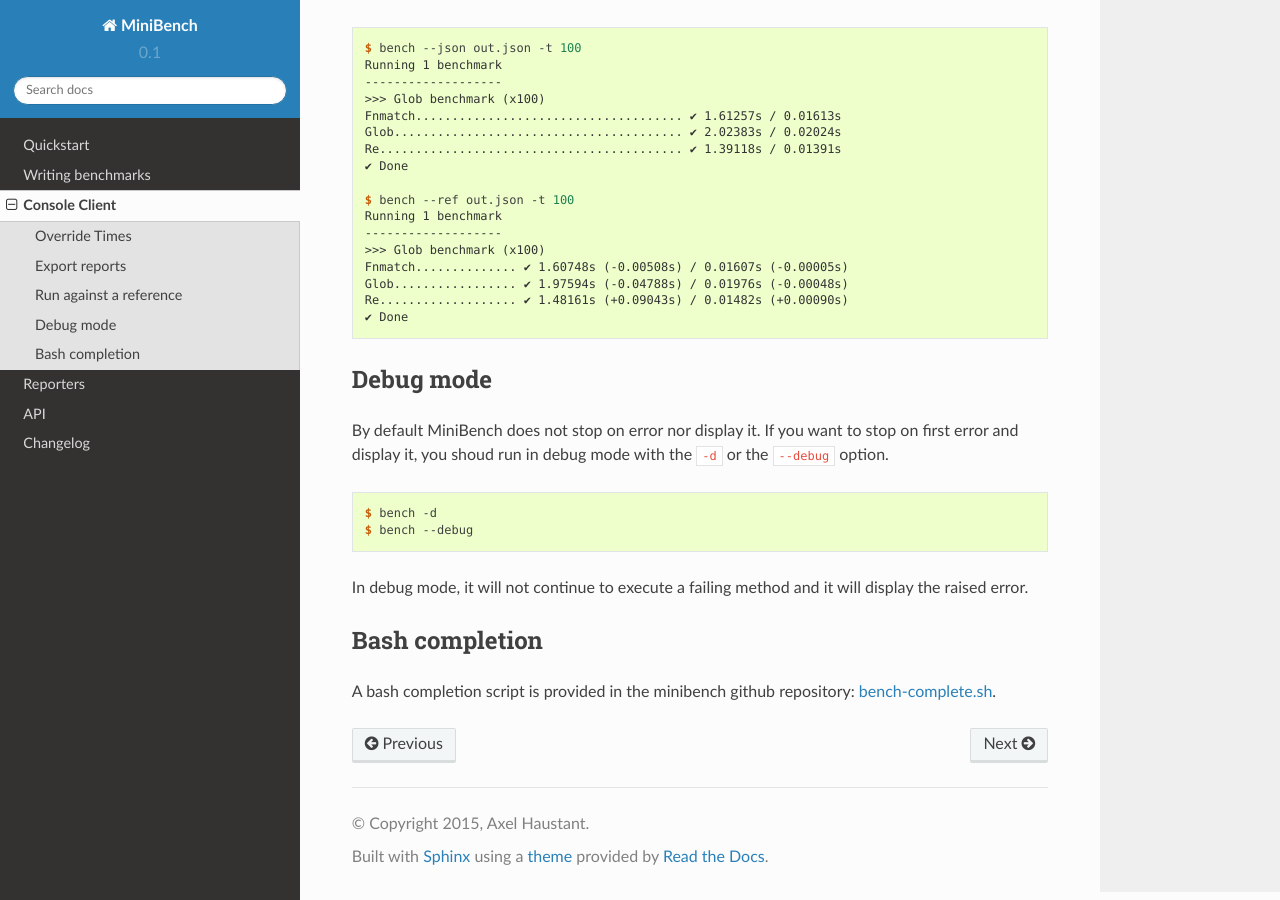
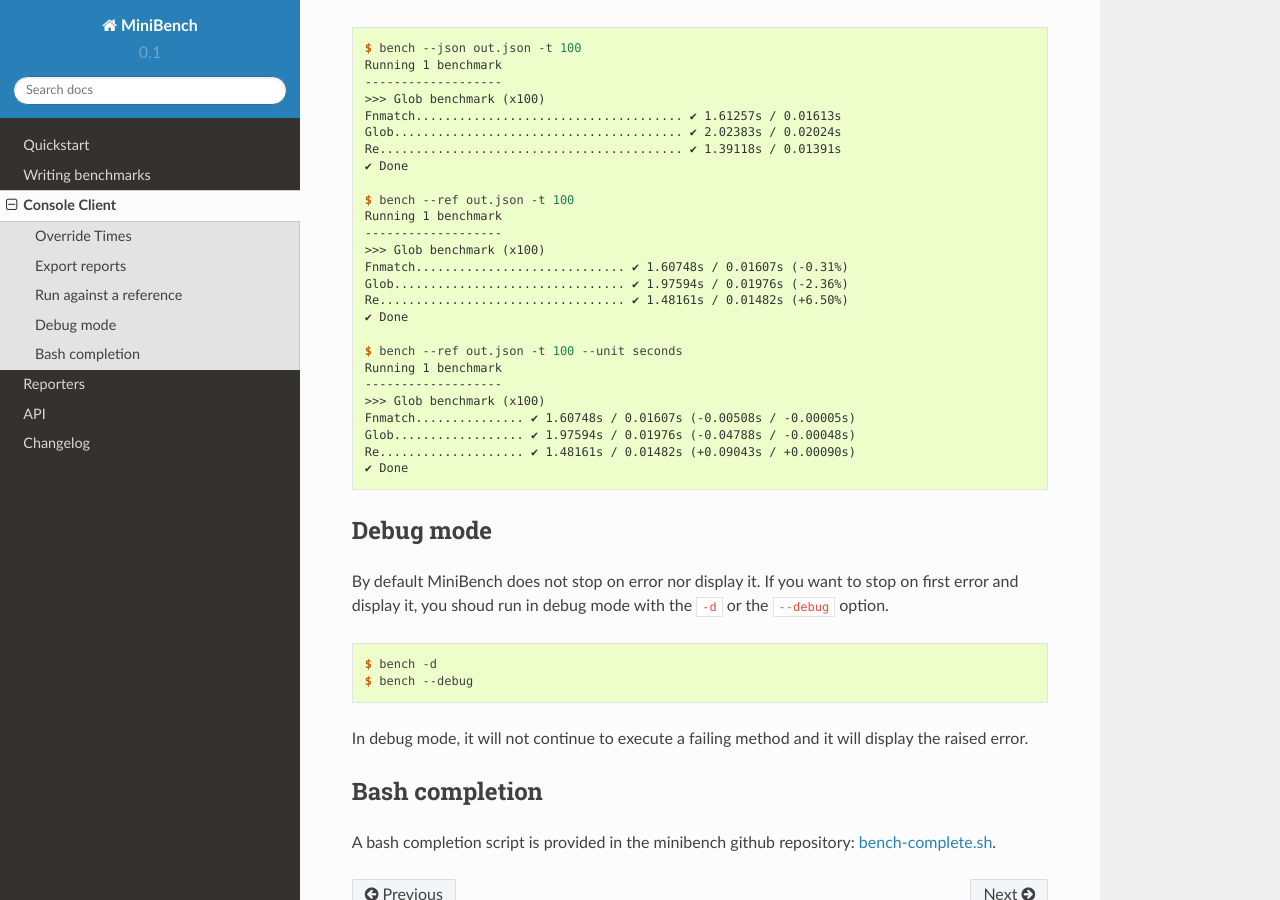
Before and after one commit to noirbizarre/minibench, a Sphinx documentation site: the page built from doc/client.rst, in a window 1280 px wide and 900 px high, scrolled down 979 px. Built offline with Sphinx 7.4.7 and the Read the Docs theme 2.0.0, drawn with Linux system fonts in a browser that asks for light colours.

Commit message:
Improve diff and added -u/--unit option

```diff
--- a/CHANGELOG.rst
+++ b/CHANGELOG.rst
@@ -4,7 +4,7 @@
 Current
 -------
 
-- Nothing yet
+- Improve diff from reference and added ``-u/--unit`` option
 
 
 0.1.1
--- a/doc/client.rst
+++ b/doc/client.rst
@@ -60,9 +60,18 @@
     Running 1 benchmark
     -------------------
     >>> Glob benchmark (x100)
-    Fnmatch.............. ✔ 1.60748s (-0.00508s) / 0.01607s (-0.00005s)
-    Glob................. ✔ 1.97594s (-0.04788s) / 0.01976s (-0.00048s)
-    Re................... ✔ 1.48161s (+0.09043s) / 0.01482s (+0.00090s)
+    Fnmatch............................. ✔ 1.60748s / 0.01607s (-0.31%)
+    Glob................................ ✔ 1.97594s / 0.01976s (-2.36%)
+    Re.................................. ✔ 1.48161s / 0.01482s (+6.50%)
+    ✔ Done
+
+    $ bench --ref out.json -t 100 --unit seconds
+    Running 1 benchmark
+    -------------------
+    >>> Glob benchmark (x100)
+    Fnmatch............... ✔ 1.60748s / 0.01607s (-0.00508s / -0.00005s)
+    Glob.................. ✔ 1.97594s / 0.01976s (-0.04788s / -0.00048s)
+    Re.................... ✔ 1.48161s / 0.01482s (+0.09043s / +0.00090s)
     ✔ Done
 
 Debug mode
```
Also changed, not shown: 2 other files.
